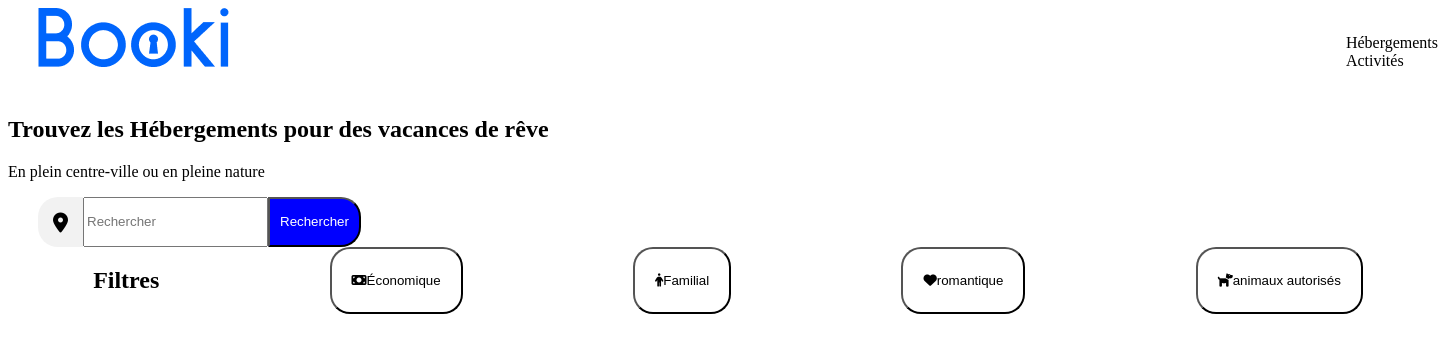
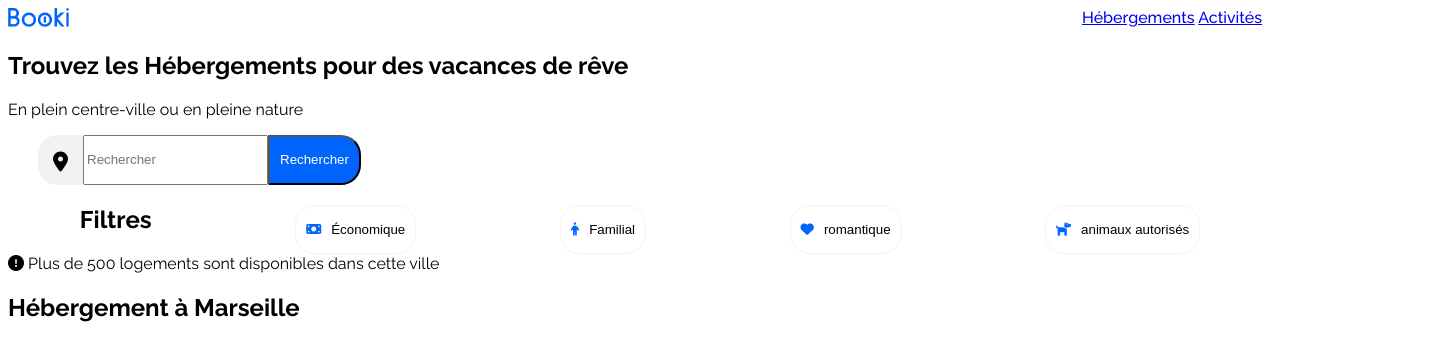
Before and after one commit to Marc-Fantino/Booki_HTML_CSS, a plain HTML site: page index.html in a window 1280 px wide. Shown: the top 360 px of the page, 1448 px wide, since content can reach past the window. Drawn offline with Linux system fonts and the light colour scheme; files that its build step writes are made by us from their sources; a web font is replaced by a local one.

Commit message:
modification du fichier CSS et HTML

```diff
--- /dev/null
+++ b/css/style.css
@@ -0,0 +1,63 @@
+body {
+  position: relative;
+  background: #ffffff;
+  font-family: "Raleway", sans-serif;
+}
+header {
+  display: flex;
+  justify-content: space-between;
+  left: 35px;
+}
+nav {
+width: 200px;
+  font-style: normal;
+  font-weight: 400;
+  line-height: 19px;
+  font-size: 16px;
+  color: #000000;
+  font-style: normal;
+  font-weight: 500;
+  font-size: 16px;
+  text-align: center;
+}
+
+.recherche {
+  display: flex;
+  margin-left: 30px;
+  width: 200px;
+  height: 50px;
+}
+
+.maps {
+  border-radius: 20px 0px 0px 20px;
+  background: #f2f2f2;
+  padding: 15px;
+  font-size: 20px;
+}
+
+.formulaire {
+  padding: 10px;
+  background: #0065fc;
+  border-radius: 0px 20px 20px 0px;
+  color: #ffffff;
+}
+
+.Filtre {
+  display: flex;
+  justify-content: space-around;
+}
+.button {
+  padding: 10px;
+  margin-top: 20px;
+  border-radius: 20px;
+  background: #ffffff;
+  border: solid 1px #f2f2f2;
+}
+.button:hover {
+  cursor: pointer;
+  background-color: #deebff;
+}
+.icon {
+  margin-right: 10px;
+  color: #0065fc;
+}
--- a/index.html
+++ b/index.html
@@ -4,29 +4,26 @@
     <title>Booki</title>
     <meta charset="UTF-8" />
     <meta name="viewport" content="width=device-width, initial-scale=1" />
-    <link href="css/style.css" rel="stylesheet" />
     <link
       rel="stylesheet"
       href="https://cdnjs.cloudflare.com/ajax/libs/font-awesome/6.2.1/css/all.min.css"
       integrity="sha512-MV7K8+y+gLIBoVD59lQIYicR65iaqukzvf/nwasF0nqhPay5w/9lJmVM2hMDcnK1OnMGCdVK+iQrJ7lzPJQd1w=="
       crossorigin="anonymous"
       referrerpolicy="no-referrer"
-    />
-    <link rel="stylesheet" href="https://fonts.google.com/specimen/Raleway"/>
-    <link rel="stylesheet" href="style.css" />
+      />
+      <link rel="preconnect" href="https://fonts.googleapis.com"><link rel="preconnect" href="https://fonts.gstatic.com" crossorigin><link href="https://fonts.googleapis.com/css2?family=Raleway:ital,wght@0,200;0,300;0,400;0,500;0,600;0,700;0,800;0,900;1,100;1,200;1,300;1,400;1,500;1,600;1,700;1,800;1,900&display=swap" rel="stylesheet">
+      <link rel="stylesheet" href="css/style.css" />
+
   </head>
   <body>
   <header>
-    <div class="logo"><img class="" src="./image/logo/Booki.png" alt=""></div>
+    <div><img class="logo" src="./image/logo/Booki.png" alt="logo" title="logo_booki" width="61px" height="19px"></div>
     <nav>
-    <ul>
-      <li>Hébergements</li>
-      <li> Activités</li>
-    </ul>
+      <a href="#">Hébergements</a>
+      <a href="#">Activités</a>
     </nav>
   </header>
-  <main>
-    <section>
+    <section class="">
     <h1>Trouvez les Hébergements pour des vacances de rêve</h1>
     <p>En plein centre-ville ou en pleine nature</p>
 
@@ -37,16 +34,15 @@
     </form>
     <div class="Filtre">
       <h1>Filtres</h1>
-      <button class="button"><i class="fa-sharp fa-solid fa-money-bill"></i>Économique</button>
-      <button class="button"><i class="fa-solid fa-person"></i>Familial</button>
-      <button class="button"><i class="fa-sharp fa-solid fa-heart"></i>romantique</button>
-      <button class="button"><i class="fa-solid fa-dog"></i>animaux autorisés</button>
+      <button class="button"><i class="fa-sharp fa-solid fa-money-bill icon"></i>Économique</button>
+      <button class="button"><i class="fa-solid fa-person icon"></i>Familial</button>
+      <button class="button"><i class="fa-sharp fa-solid fa-heart icon"></i>romantique</button>
+      <button class="button"><i class="fa-solid fa-dog icon"></i>animaux autorisés</button>
     </div>
+    <div class="infobar"><i class="fa-sharp fa-solid fa-circle-exclamation"></i> Plus de 500 logements sont disponibles dans cette ville</div>
     </section>
-
-
-  </main>
-
-
+    <section>
+    <h2>Hébergement à Marseille</h2>
+    </section>
   </body>
 </html>
--- a/style.css
+++ /dev/null
@@ -1,53 +0,0 @@
-
-
-body{
-position: relative;
-width: 1440px;
-height: 1884px;
-background: #FFFFFF;
-}
-header{
-display: flex;
-justify-content: space-between;
-}
-.logo{
-margin-left: 30px;
-}
-li{
-list-style: none;
-}
-nav{
-justify-content: space-around;
-padding: 10px;
-display: flex;
-
-}
-.recherche{
-display: flex;
-margin-left: 30px;
-width: 200px;
-height: 50px;
-
-}
-.maps{
-    border-radius: 20px 0px 0px 20px;
-    background: #f2f2f2;
-    padding: 15px;
-    font-size: 20px;
-}
-.formulaire{
-padding: 10px;
-    background: blue;
-    border-radius: 0px 20px 20px 0px;
-    color: #FFFFFF;
-}
-.Filtre{
-display: flex;
-justify-content: space-around;
-}
-.button{
-padding: 20px;
-border-radius: 20px;
-background: #FFFFFF;
-
-}
```
Also changed, not shown: note.txt (added).
